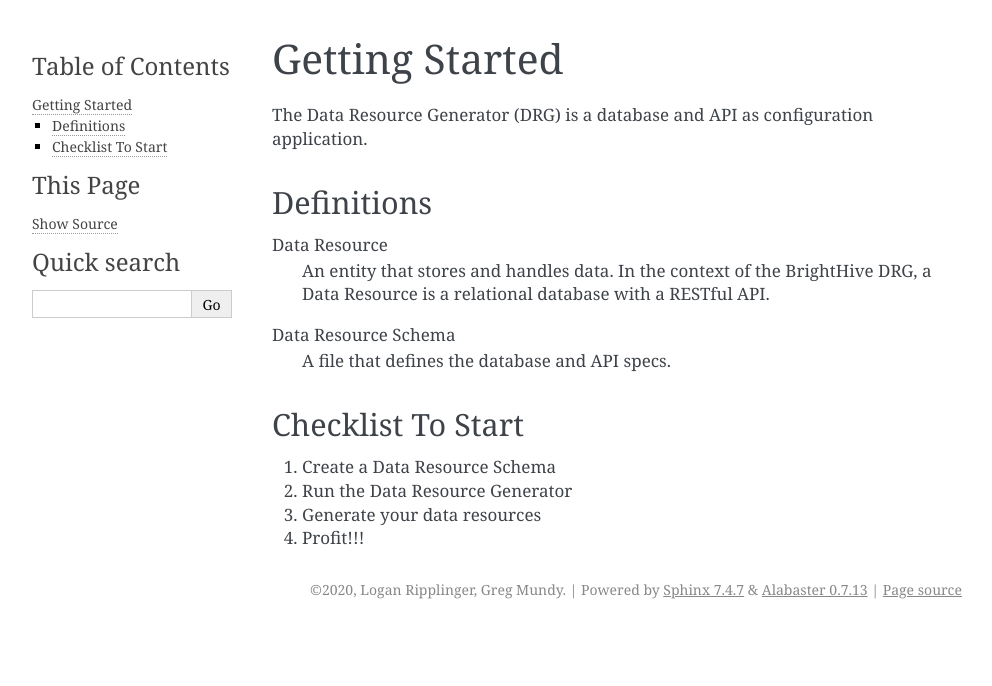
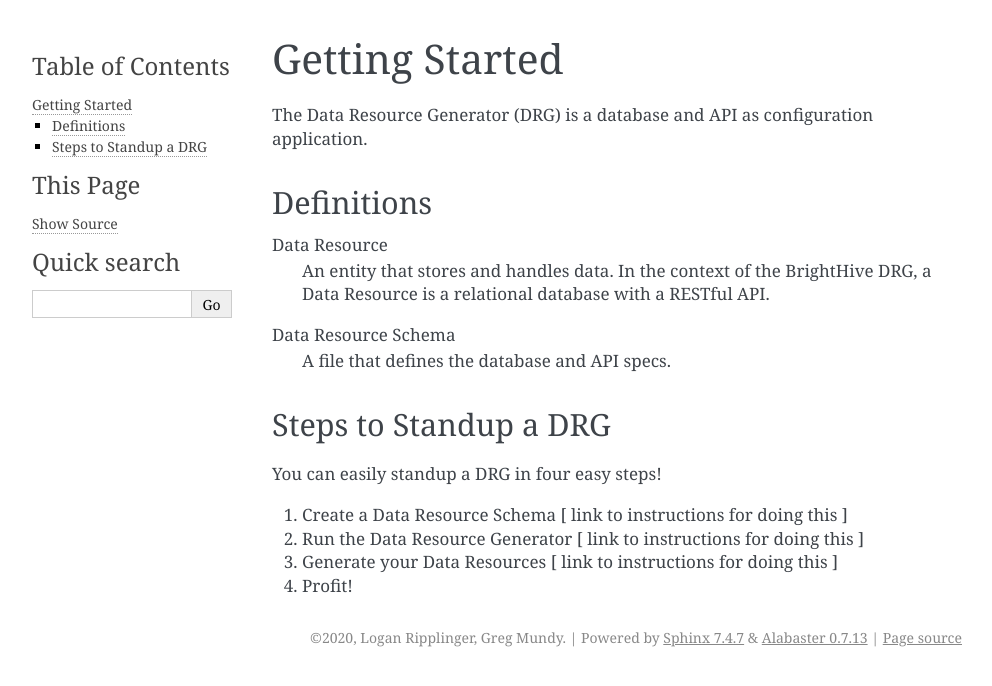
Before and after one commit to brighthive/data-resource-generator, a Sphinx documentation site: the page built from docs/source/getting_started.rst, in a window 1280 px wide. Shown: the top 686 px of the page, without its empty margins (148-1140 px from the left). Built offline with Sphinx 7.4.7, drawn with Linux system fonts in a browser that asks for light colours.

Commit message:
Update getting_started.rst

```diff
--- a/docs/source/getting_started.rst
+++ b/docs/source/getting_started.rst
@@ -12,10 +12,12 @@ Data Resource
 Data Resource Schema
     A file that defines the database and API specs.
 
-Checklist To Start
-------------------
+Steps to Standup a DRG
+----------------------
 
-#. Create a Data Resource Schema
-#. Run the Data Resource Generator
-#. Generate your data resources
-#. Profit!!!
+You can easily standup a DRG in four easy steps!
+
+#. Create a Data Resource Schema [ link to instructions for doing this ]
+#. Run the Data Resource Generator [ link to instructions for doing this ]
+#. Generate your Data Resources [ link to instructions for doing this ]
+#. Profit!
```
